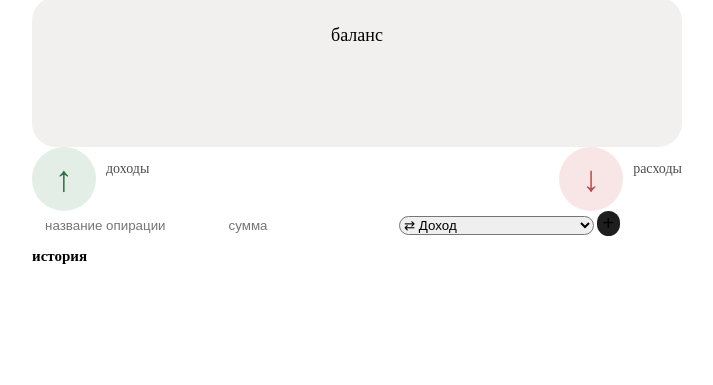
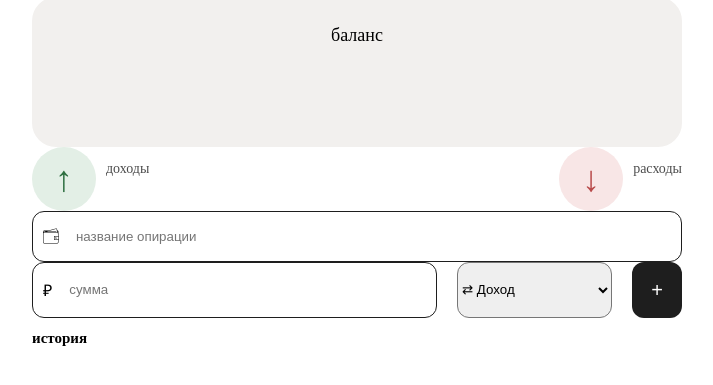
Before and after one commit to Abdurrahman0167/expense-tracker-, a plain HTML site: page index.html in a window 1280 px wide. Shown: the part 83-468 px from the top of the page, without its empty margins (283-996 px from the left). Drawn offline with nearby package versions, Linux system fonts and the light colour scheme; a web font is replaced by a local one.

Commit message:
добавить div.transition-container__summ и div.transition-container__name

```diff
--- a/index.html
+++ b/index.html
@@ -41,13 +41,22 @@
                     </div>
 
                         <form action="#" class="transaction-form">
-                            <input class="transition-form__name" type="text" placeholder="   название опирации">
-                            <input class="transition-form__summ" type="text" name="" id="" placeholder="   сумма">
-                            <select class="transition-form__select" name="" id="">
+                           <div class=" transition-container transition-container__name">
+                            <img class="transaction-img" src="img/wallet.svg" alt="">
+                             <input class="transition-form__name" type="text" placeholder="название опирации">
+                            </div>
+                            <div class="transition-container transition-container_flex">
+
+                               <div class="transition-container__summ">
+                                <p class="transition-rub">₽ </p>
+                                 <input class="transition-form__summ" type="text" name="" id="" placeholder="сумма">
+                                </div>
+                                <select class="transition-form__select" name="" id="">
+                            </div>
                                 <option value="">⇄ Доход</option>
                                 <option value="">⇄ Расход</option>
                             </select>
-                            <button class="transition-form__submit" type="submit">+</button>
+                            <button class="transition-form__submit" type="submit"><p class="sumbmit-text">+</p></button>
                         </form>
                     </section>
 
```
